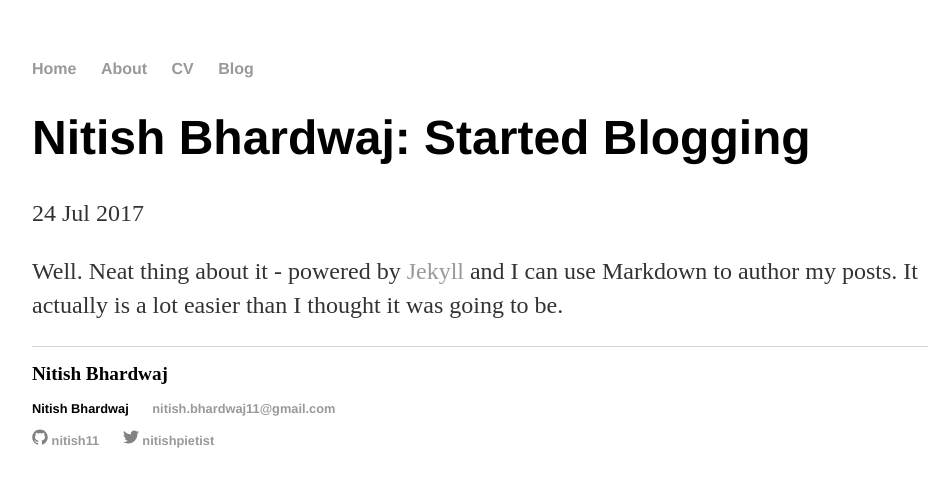
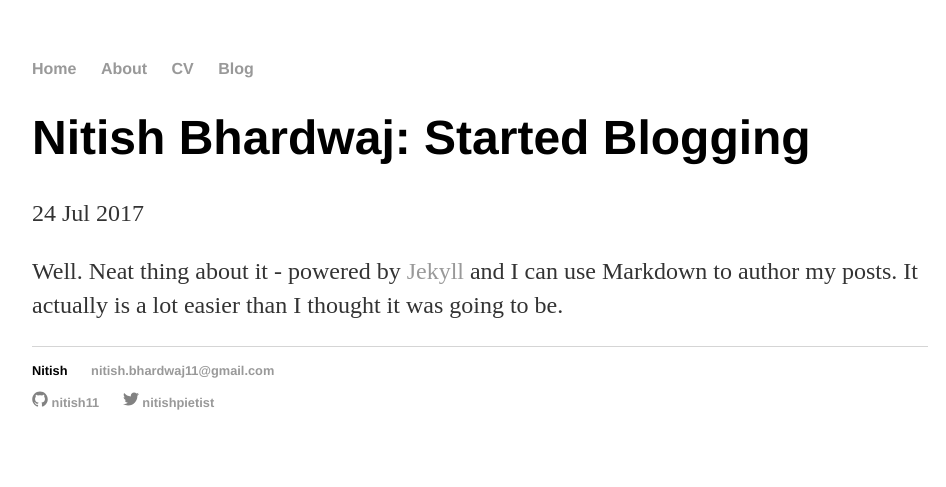
Before and after one commit to nitish11/nitish11.github.io, a Jekyll site: the page built from _posts/2017-06-24-first-blog.md, in a window 1280 px wide. Shown: the top 487 px of the page, without its empty margins (160-1106 px from the left). Built offline with Jekyll 4.4.1, drawn with Linux system fonts in a browser that asks for light colours.

Commit message:
Edited footer

```diff
--- a/_layouts/default.html
+++ b/_layouts/default.html
@@ -33,21 +33,19 @@
 
               <div class="wrapper">
 
-                <h2 class="footer-heading">Nitish Bhardwaj</h2>
+                <h2 class="footer-heading"></h2>
 
                 <div class="footer-col-wrapper">
                   <div class="footer-col footer-col-1">
                     <ul class="contact-list">
                       <li>
-                          Nitish Bhardwaj
+                          Nitish
                         </li>
 
                         <li><a href="mailto:nitish.bhardwaj11@gmail.com">nitish.bhardwaj11@gmail.com</a></li>
 
                     </ul>
-                  </div>
 
-                  <div class="footer-col footer-col-2">
                     <ul class="social-media-list">
 
                       <li>
```
